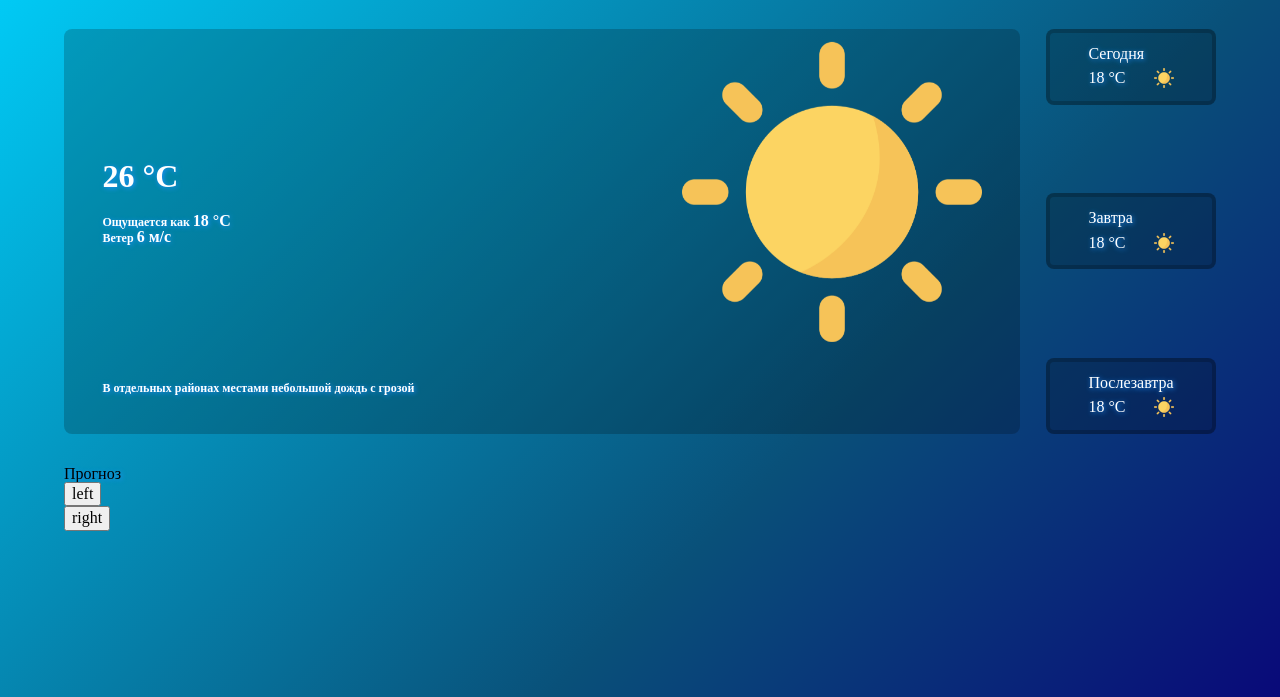
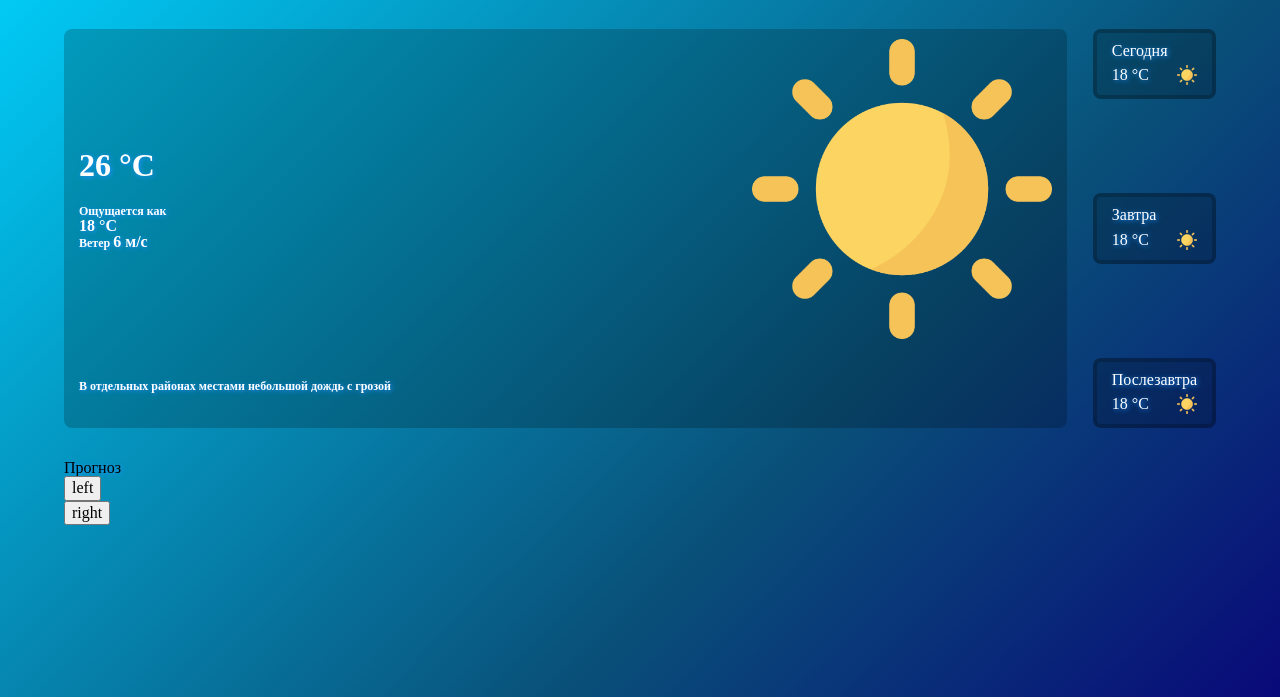
Before and after one commit to Friederik/Weather-Report, a website: page index.html in a window 1280 px wide. Shown: the part 103-800 px from the top of the page. Drawn offline with Linux system fonts and the light colour scheme; no server answers.

Commit message:
Layout Fix

```diff
--- a/index.html
+++ b/index.html
@@ -32,7 +32,7 @@
                     <div class="current-weather__first-data">
                         <div class="current-weather__text">
                             <h1 class="current-weather__temp"><span id="current-temp">26</span> °C</h1>
-                        <h3 class="current-weather__feelslike"><span class="mini-text">Ощущается как </span><span id="current-temp-feels">18</span> °C</h3>
+                        <h3 class="current-weather__feelslike"><span class="mini-text">Ощущается как<br></span><span id="current-temp-feels">18</span> °C</h3>
                         <h3 class="current-weather__windchill"><span class="mini-text">Ветер </span><span id="current-wind">6</span> м/c</h3>
                         </div>
                         <img id="current-icon" src="src/assets/sun_demo.png" alt="" class="condition-icon condition-icon--large condition-icon--animate">
--- a/src/styles/sections/_mixins.sass
+++ b/src/styles/sections/_mixins.sass
@@ -3,7 +3,7 @@
 
 @mixin background-transparent
     background-color: rgba(0, 0, 0, 0.2)
-    padding: 1vw 3vw
+    padding: 10px 15px
 
 @mixin button
     border: 4px solid rgba(0, 0, 0, 0.2)
--- a/src/styles/sections/nav.sass
+++ b/src/styles/sections/nav.sass
@@ -24,7 +24,6 @@
         border-top: 3px solid rgba(0, 0, 0, 0.2)
         border-radius: 8px
         @include mix.background-transparent
-
         z-index: 10
 
     &__option
--- a/src/styles/sections/weather-data.sass
+++ b/src/styles/sections/weather-data.sass
@@ -14,6 +14,9 @@
         display: flex
         align-items: center
         justify-content: space-between
+
+    &__temp
+        white-space: nowrap
 
     &__second-data
         padding-block: 2vw
```
Also changed, not shown: src/styles/main.css, 1 other file.
